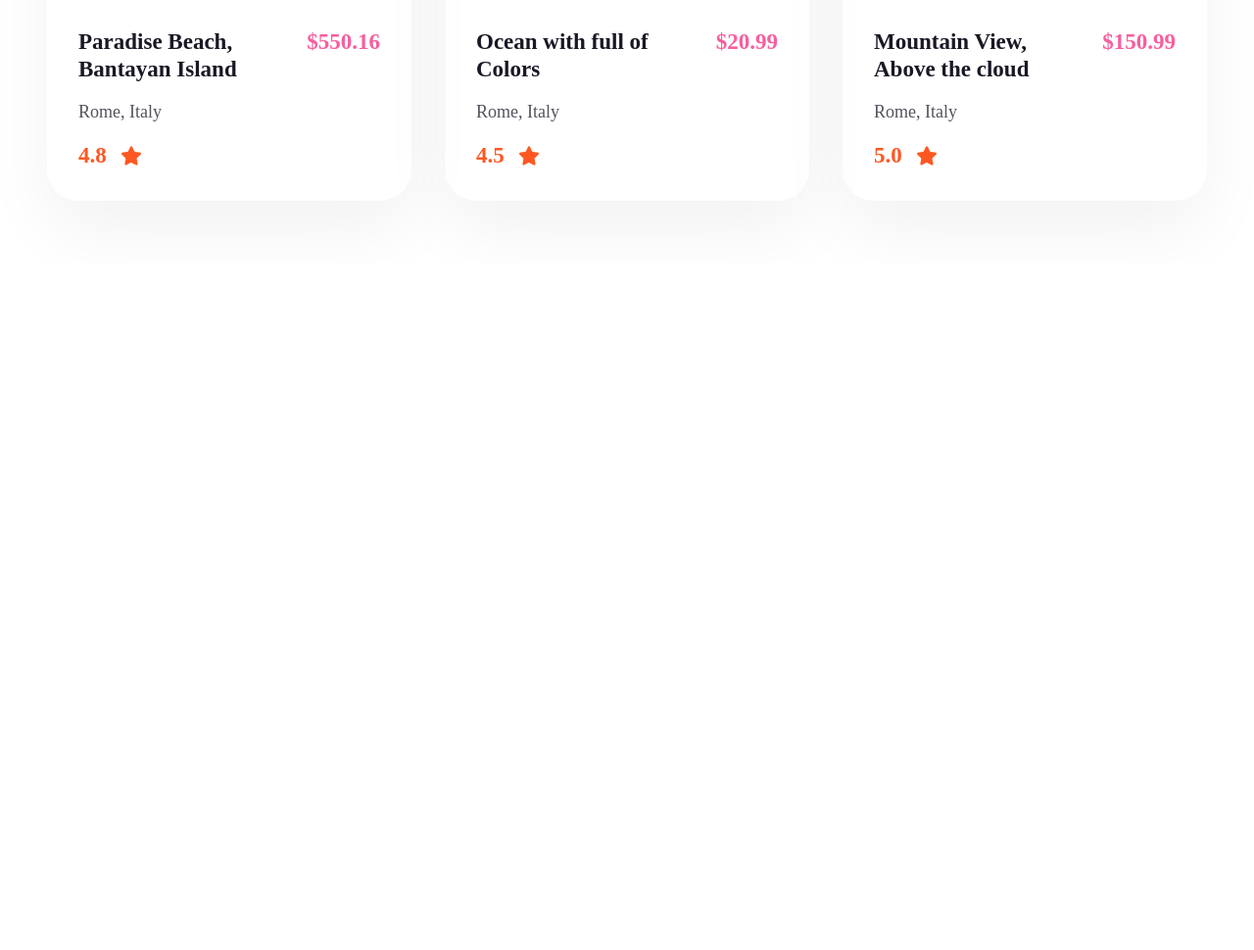
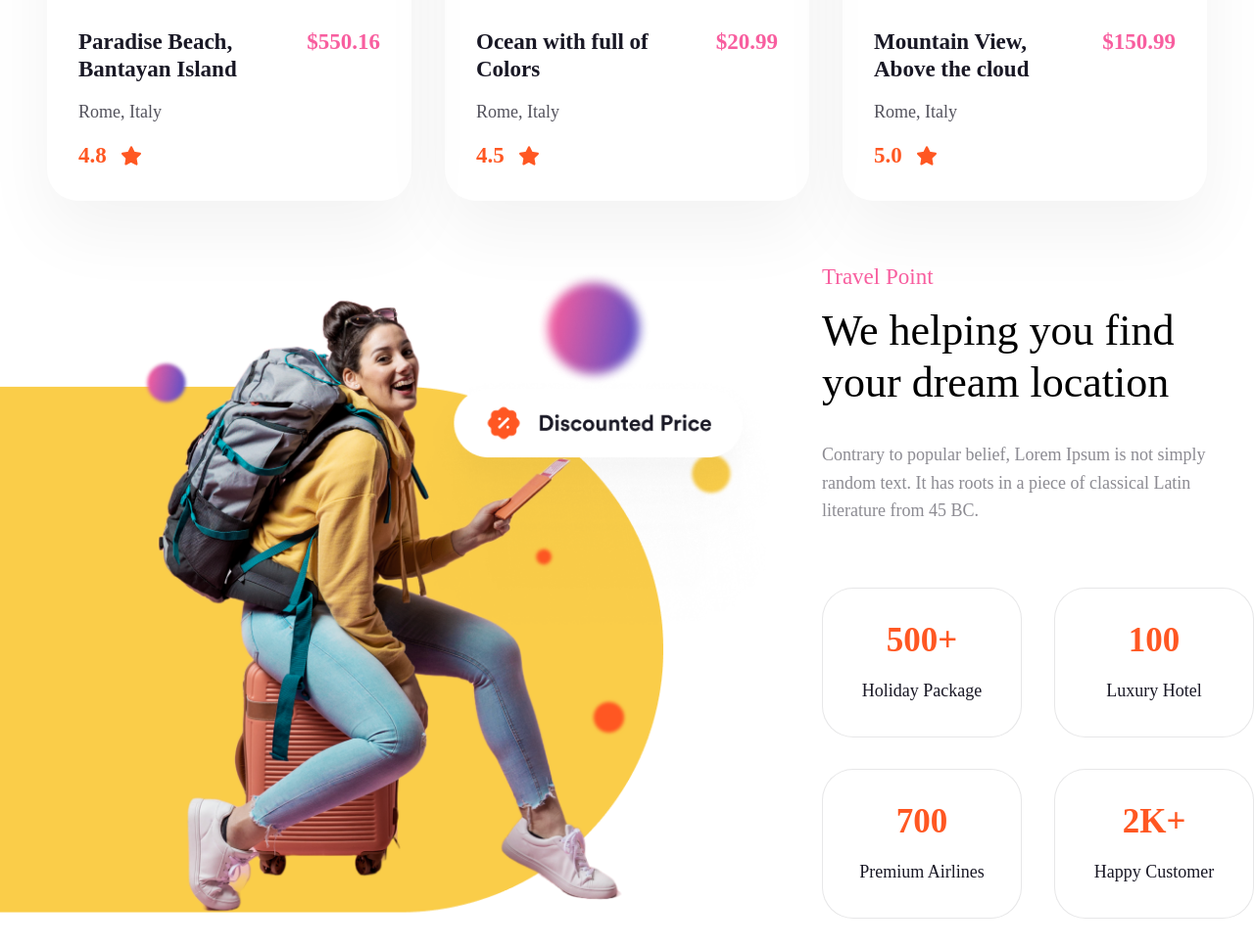
Before and after one commit to nickbforest/Homework10-Responsive, a plain HTML site: page index.html in a window 1280 px wide. Shown: the part 1471-2441 px from the top of the page at 98% size. Before the commit the page ends 1740 px from the top, so only its background shows below. Drawn offline with Linux system fonts and the light colour scheme.

Commit message:
REEEEESPONSIIIVE

```diff
--- a/css/responsive.css
+++ b/css/responsive.css
@@ -50,6 +50,11 @@
   .price {
     order: -1;
   }
+
+  .travel-section {
+    display: flex;
+    flex-direction: column;
+  }
 }
 
 @media (max-width: 430px) {
--- a/css/style.css
+++ b/css/style.css
@@ -288,3 +288,85 @@
 .slide-heading {
   width: 200px;
 }
+
+/* Travel Section */
+
+.travel-section {
+  max-width: 1312px;
+  width: 100%;
+  display: flex;
+  justify-content: space-between;
+}
+
+.right-block {
+  max-width: 441px;
+}
+
+.img-travel-section {
+  width: 100%;
+}
+
+.travel-label {
+  font-weight: 400;
+  font-size: 23px;
+  line-height: 120%;
+  letter-spacing: 20%;
+  font-style: uppercase;
+  color: #f85e9f;
+}
+
+.travel-heading {
+  font-weight: 400;
+  font-size: 44px;
+  line-height: 120%;
+  letter-spacing: 0;
+  margin: 16px 0 32px 0;
+}
+
+.travel-paragraph {
+  font-weight: 400;
+  font-size: 18px;
+  line-height: 160%;
+  letter-spacing: 0;
+  color: rgba(25, 24, 37, 0.5);
+}
+
+.travel-highlight-1 {
+  font-weight: 700;
+  font-size: 35px;
+  line-height: 120%;
+  letter-spacing: 0;
+  color: #ff5722;
+}
+
+.travel-highlight-2 {
+  font-weight: 400;
+  font-size: 18px;
+  line-height: 160%;
+  letter-spacing: 0;
+  color: #191825;
+}
+
+.travel-highlight-card {
+  width: 204px;
+  background-color: #ffffff;
+  border: 1px solid rgba(25, 24, 37, 0.1);
+  border-radius: 32px;
+  gap: 16px;
+  display: flex;
+  flex-direction: column;
+  justify-content: center;
+  align-items: center;
+  padding: 32px;
+  margin-bottom: 32px;
+}
+
+.travel-highligts-row1,
+.travel-highligts-row2 {
+  display: flex;
+  justify-content: space-between;
+}
+
+.highlight-rows {
+  margin-top: 64px;
+}
--- a/index.html
+++ b/index.html
@@ -125,5 +125,56 @@
         </div>
       </div>
     </section>
+    <section class="travel-section">
+      <div class="travel-image">
+        <img
+          class="img-travel-section"
+          src="images/travel-image.png"
+          alt="travel-img"
+        />
+      </div>
+
+      <div class="right-block">
+        <!--Right-Texts-->
+        <div class="right-block-text">
+          <h4 class="travel-label">Travel Point</h4>
+          <h3 class="travel-heading">
+            We helping you find your dream location
+          </h3>
+          <p class="travel-paragraph">
+            Contrary to popular belief, Lorem Ipsum is not simply random text.
+            It has roots in a piece of classical Latin literature from 45 BC.
+          </p>
+        </div>
+
+        <div class="highlight-rows">
+          <!--Right Cards Row1-->
+          <div class="travel-highligts-row1">
+            <div class="travel-highlight-card">
+              <h3 class="travel-highlight-1">500+</h3>
+              <h5 class="travel-highlight-2">Holiday Package</h5>
+            </div>
+
+            <div class="travel-highlight-card">
+              <h3 class="travel-highlight-1">100</h3>
+              <h5 class="travel-highlight-2">Luxury Hotel</h5>
+            </div>
+          </div>
+
+          <!--Right Cards Row2-->
+          <div class="travel-highligts-row2">
+            <div class="travel-highlight-card">
+              <h3 class="travel-highlight-1">700</h3>
+              <h5 class="travel-highlight-2">Premium Airlines</h5>
+            </div>
+
+            <div class="travel-highlight-card">
+              <h3 class="travel-highlight-1">2K+</h3>
+              <h5 class="travel-highlight-2">Happy Customer</h5>
+            </div>
+          </div>
+        </div>
+      </div>
+    </section>
   </body>
 </html>
```
Also changed, not shown: images/travel-image.png (added), 1 other file.
